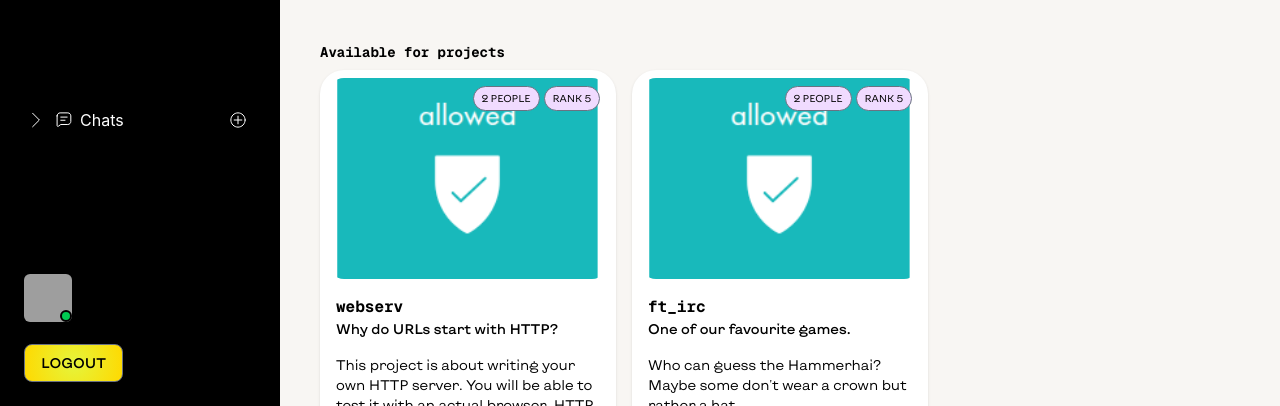
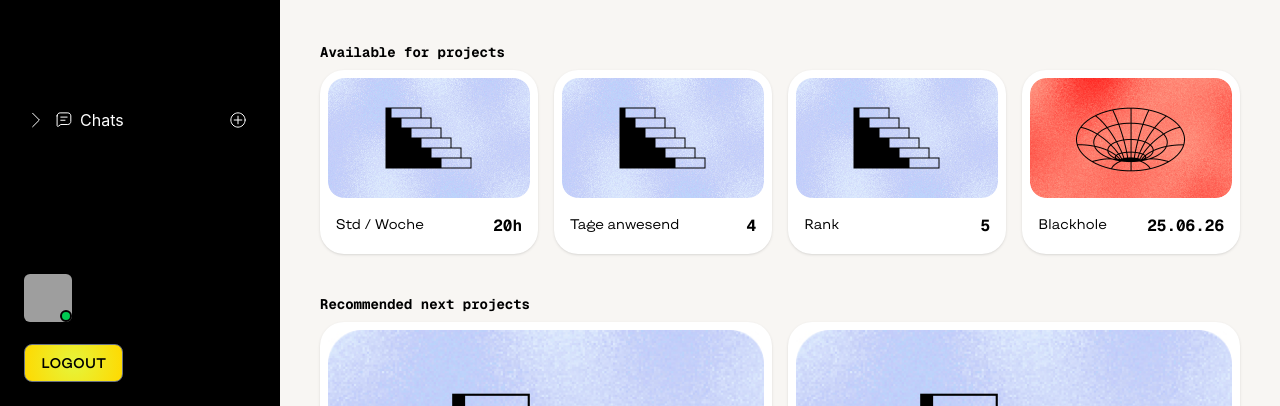
Before and after one commit to 0vnnv0/transcendence, a React (Vite) app in the folder frontend/: page /myprofile in a window 1280 px wide. Shown: the part 394-800 px from the top of the page. Built offline with nearby package versions, Linux system fonts and the light colour scheme; grey boxes are pictures that could not be loaded; a web font is replaced by a local one.

Commit message:
setup/frontend profile page with new card component

```diff
--- a/frontend/src/components/sections/CardSection.tsx
+++ b/frontend/src/components/sections/CardSection.tsx
@@ -44,18 +44,28 @@ CardSection.Filters = function CardSectionFilters({ children }: { children: Reac
 // 3. Body Sub-Component Container (Handles Layout)
 type CardSectionBodyProps = {
   viewMode?: 'grid' | 'list';
+  columns?: 2 | 3 | 4; // Added dynamic columns prop (defaults to 3)
   children: React.ReactNode;
 };
 
-CardSection.Body = function CardSectionBody({ viewMode = 'grid', children }: CardSectionBodyProps) {
+const gridColMap = {
+  2: 'grid grid-cols-1 sm:grid-cols-2 gap-4',
+  3: 'grid grid-cols-1 md:grid-cols-2 lg:grid-cols-3 gap-4',
+  4: 'grid grid-cols-1 sm:grid-cols-2 md:grid-cols-3 lg:grid-cols-4 gap-4'
+};
+
+CardSection.Body = function CardSectionBody({
+	viewMode = 'grid',
+	columns = 3,
+	children
+ }: CardSectionBodyProps) {
+
+	const layoutClass = viewMode === 'grid'
+    ? gridColMap[columns]
+    : 'flex flex-col gap-4';
+
   return (
-    <div
-      className={
-        viewMode === 'grid'
-          ? 'grid grid-cols-1 md:grid-cols-2 lg:grid-cols-3 gap-4'
-          : 'flex flex-col gap-4'
-      }
-    >
+    <div className={layoutClass}>
       {children}
     </div>
   );
--- /dev/null
+++ b/frontend/src/components/ui/Cards/InfoCard.tsx
@@ -0,0 +1,39 @@
+interface SimpleProjectCardProps {
+  image: string;
+  title: string;
+  description: string;
+}
+
+const SimpleProjectCard = ({
+  image,
+  title,
+  description,
+}: SimpleProjectCardProps) => {
+  return (
+    <div className="relative flex flex-1 flex-col gap-4 p-2 bg-white rounded-3xl shadow-sm hover:shadow-md transition-shadow">
+
+      {/* Image Container */}
+      <img
+        src={image}
+        alt={description}
+        className="bg-gray-400 w-full flex-1 rounded-2xl object-cover"
+      />
+
+      {/* Content Container (Portrait padding) */}
+      <div className="flex flex-1 flex-col gap-4 pb-2 px-2">
+        {/* title on the left, description on the right */}
+        <div className="flex flex-row justify-between items-start gap-4">
+          <p className="text-paragraph flex-1">
+            {title}
+          </p>
+          <h1 className="text-subtitle text-right shrink-0">
+            {description}
+          </h1>
+        </div>
+      </div>
+
+    </div>
+  );
+};
+
+export default SimpleProjectCard;
--- a/frontend/src/pages/MyProfile.tsx
+++ b/frontend/src/pages/MyProfile.tsx
@@ -1,7 +1,7 @@
 import Navbar from '../components/ui/Navbar/Navbar'
 import EditButton from '../components/ui/EditButton/EditButton'
 import CardSection from '../components/sections/CardSection'
-import ProjectCard from '../components/ui/Cards/ProjectCard'
+import InfoCard from '../components/ui/Cards/InfoCard'
 import { useAuth } from '../components/context/AuthContext';
 
 function MyProfile() {
@@ -27,25 +27,40 @@ function MyProfile() {
 				</div>
 				<h1 className="text-title">{userName}</h1>
 				<CardSection title="Available for projects">
-					<CardSection.Body viewMode="grid">
-						<ProjectCard
-							layout="portrait"
-							image="allowed.png"
-							title="webserv"
-							subtitle='Why do URLs start with HTTP?'
-							tags={['2 People', 'Rank 5']}
-							route="#"
-							description="This project is about writing your own HTTP server. You will be able to test it with an actual browser.
-										HTTP is one of the most widely used protocols on the internet."
+					<CardSection.Body viewMode="grid" columns={4}>
+						<InfoCard
+							image="rank.jpg"
+							title="Std / Woche"
+							description="20h"
 						/>
-						<ProjectCard
-							layout="portrait"
-							image="allowed.png"
-							title="ft_irc"
-							subtitle='One of our favourite games.'
-							tags={['2 People', 'Rank 5']}
-							route="#"
-							description="Who can guess the Hammerhai? Maybe some don't wear a crown but rather a hat."
+						<InfoCard
+							image="rank.jpg"
+							title="Tage anwesend"
+							description="4"
+						/>
+						<InfoCard
+							image="rank.jpg"
+							title="Rank"
+							description="5"
+						/>
+						<InfoCard
+							image="blackhole.jpg"
+							title="Blackhole"
+							description="25.06.26"
+						/>
+					</CardSection.Body>
+				</CardSection>
+				<CardSection title="Recommended next projects">
+					<CardSection.Body viewMode="grid" columns={2}>
+						<InfoCard
+							image="rank.jpg"
+							title="Std / Woche"
+							description="20h"
+						/>
+						<InfoCard
+							image="rank.jpg"
+							title="Tage anwesend"
+							description="4"
 						/>
 					</CardSection.Body>
 				</CardSection>
```
Also changed, not shown: frontend/public/blackhole.jpg (added), frontend/public/rank.jpg (added).
